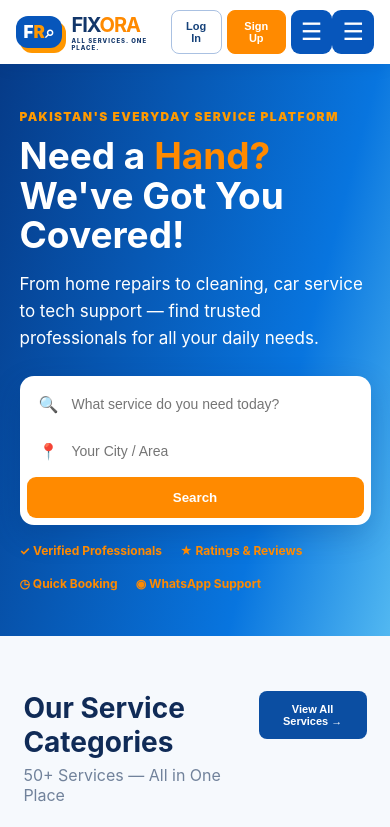
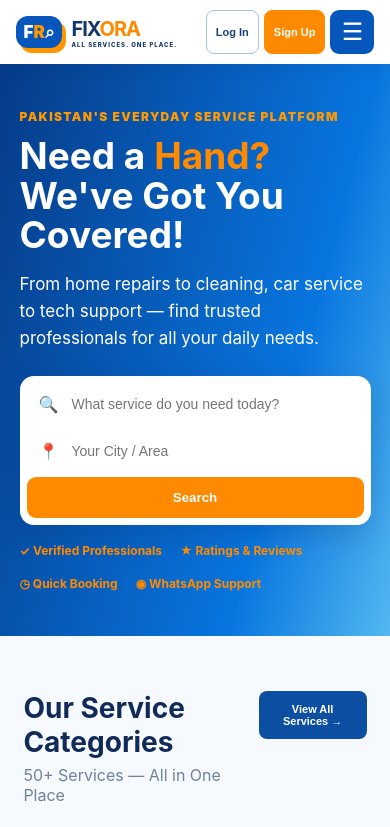
Before and after one commit to hamza58440-spec/fixora, a website: page public/index.html in a window 390 px wide. Shown: the top 827 px of the page. Drawn offline with Linux system fonts and the light colour scheme.

Commit message:
Update index.html

```diff
--- a/public/index.html
+++ b/public/index.html
@@ -25,7 +25,6 @@
   <button class="signup" onclick="openAuth('signup')">Sign Up</button>
   <button class="mobile-menu-btn" onclick="toggleMobileMenu()">☰</button>
 </div>
-  <button class="mobile-menu-btn" onclick="toggleMobileMenu()">☰</button>
 </header>
 
 <main id="home">
```
